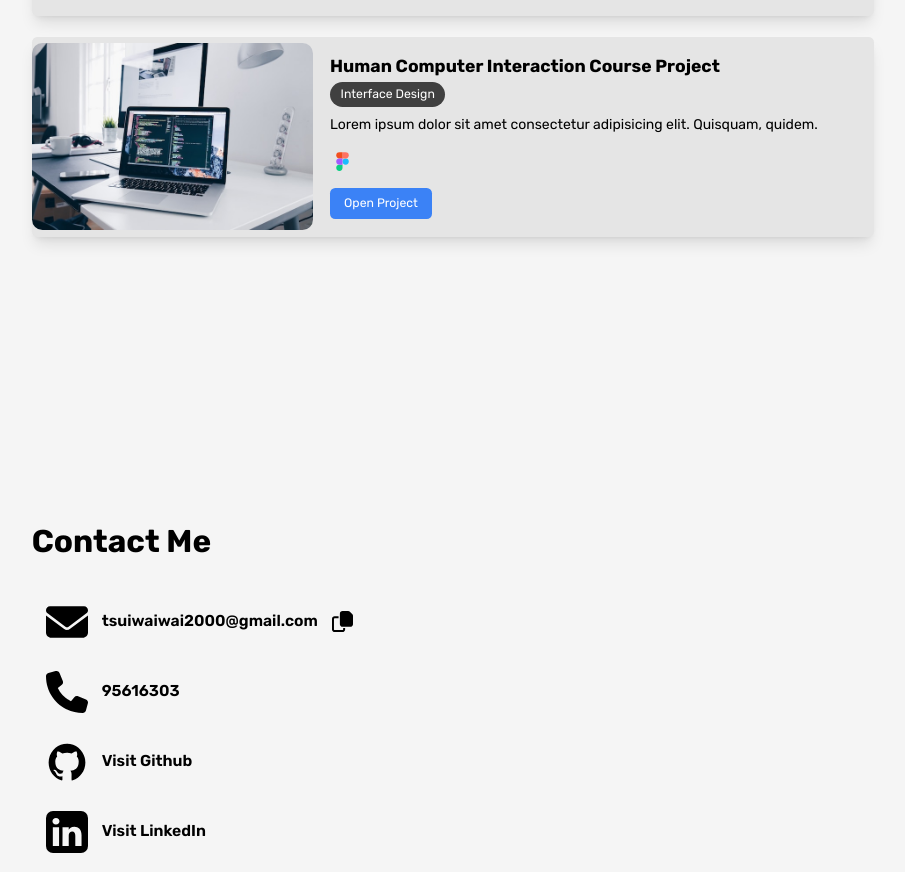
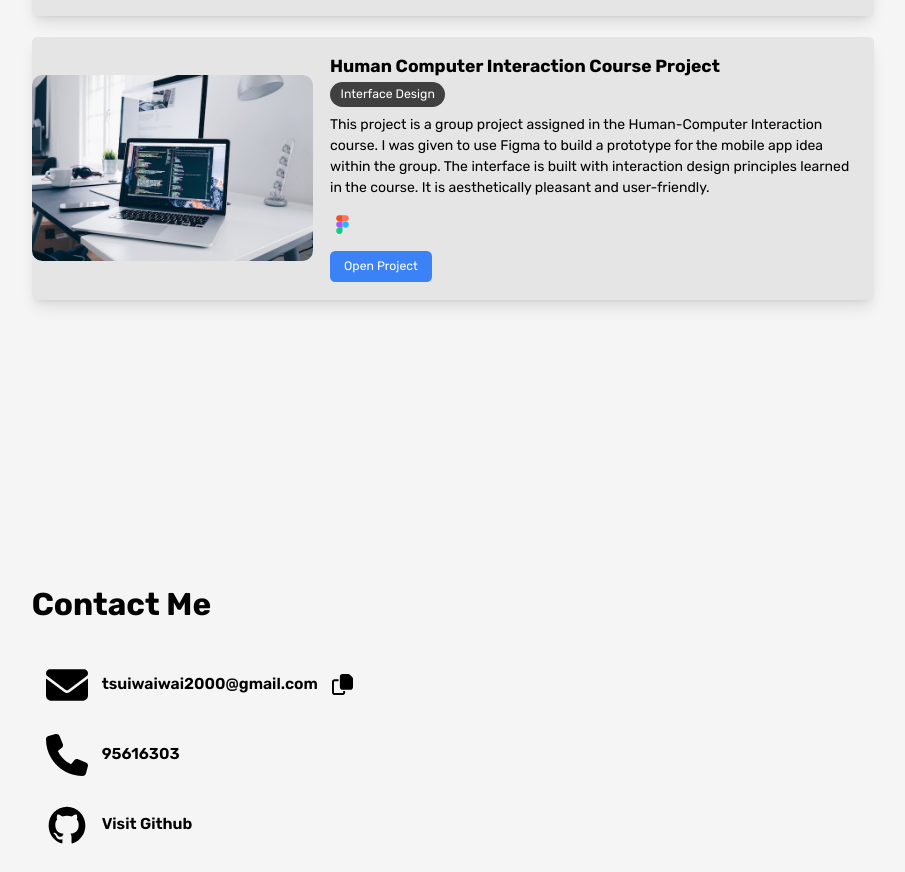
Before and after one commit to avgrpg/personal-profile-website, a Next.js app: page / in a window 1280 px wide. Shown: the part 2546-3418 px from the top of the page, without its empty margins (187-1092 px from the left). Built offline with nearby package versions, Linux system fonts and the light colour scheme.

Commit message:
project update + menu nav + tech stack

```diff
--- a/app/(shared)/Contact.tsx
+++ b/app/(shared)/Contact.tsx
@@ -47,7 +47,7 @@ const Contact = ({setSelectedPage}:Props) => {
             whileHover={{ scale: 1.2 }}
             onHoverEnd={() => setPressedCopied(false)}
             onClick={() => {
-              navigator.clipboard.writeText("Copy this text to clipboard");
+              navigator.clipboard.writeText("tsuiwaiwai2000@gmail.com");
               setPressedCopied(true);
             }}
             aria-label="Copy"
--- a/app/(shared)/Project.tsx
+++ b/app/(shared)/Project.tsx
@@ -128,9 +128,9 @@ const cards = [
     id: 3,
     name: "Human Computer Interaction Course Project",
     description:
-      "Lorem ipsum dolor sit amet consectetur adipisicing elit. Quisquam, quidem.",
+      "This project is a group project assigned in the Human-Computer Interaction course. I was given to use Figma to build a prototype for the mobile app idea within the group. The interface is built with interaction design principles learned in the course. It is aesthetically pleasant and user-friendly. ",
     furtherDescription:
-      "Lorem ipsum dolor sit amet consectetur adipisicing elit. Quisquam, quidem.",
+      "The interface is implemented using Figma. Components are built to ensure scalability and reusability. Consistency is also maintained thought out the app design. The interface offers interactive feedback. It also permits easy reversal of actions, such as navigating the previous page. Various design principles like progressive disclosure are adopted in the design. ipsum dolor sit amet consectetur adipisicing elit. Quisquam, quidem.",
     link: "https://www.figma.com/proto/76mw9JRzJeRctAhRR5IiM5/Oi6Maai6Hap6?type=design&node-id=29-445&scaling=scale-down&page-id=0%3A1&starting-point-node-id=29%3A445",
     image: projectImage,
     techStack: [
@@ -168,12 +168,16 @@ const Projects = ({ setSelectedPage }: Props) => {
       id="projects"
     >
       <Layout className="mx-auto md:px-12 lg:w-5/6 2xl:w-3/4">
-        <motion.h1 className="my-12 text-4xl font-bold">Projects</motion.h1>
+        <motion.h1
+          className="my-12 text-4xl font-bold"
+        onViewportEnter={() => setSelectedPage(SelectedPage.Projects)}
+        >
+          Projects
+        </motion.h1>
         <motion.div
           className="self-center"
           initial="hidden"
           whileInView="visible"
-          onViewportEnter={() => setSelectedPage(SelectedPage.Projects)}
           viewport={{ once: true }}
           variants={cardVariant}
         >
--- a/app/(shared)/TechStack.tsx
+++ b/app/(shared)/TechStack.tsx
@@ -47,6 +47,12 @@ const TechStack = ({
                   initial={{ x: 0, width: 0 }}
                   animate={{ x: 7, width: "auto" }}
                   transition={{ duration: 0.3 }}
+                  exit={{
+                    width: 0,
+                    x: 0,
+                    opacity:0
+                  }}
+                  key={name}
                 >
                   {name}
                 </motion.div>
```
